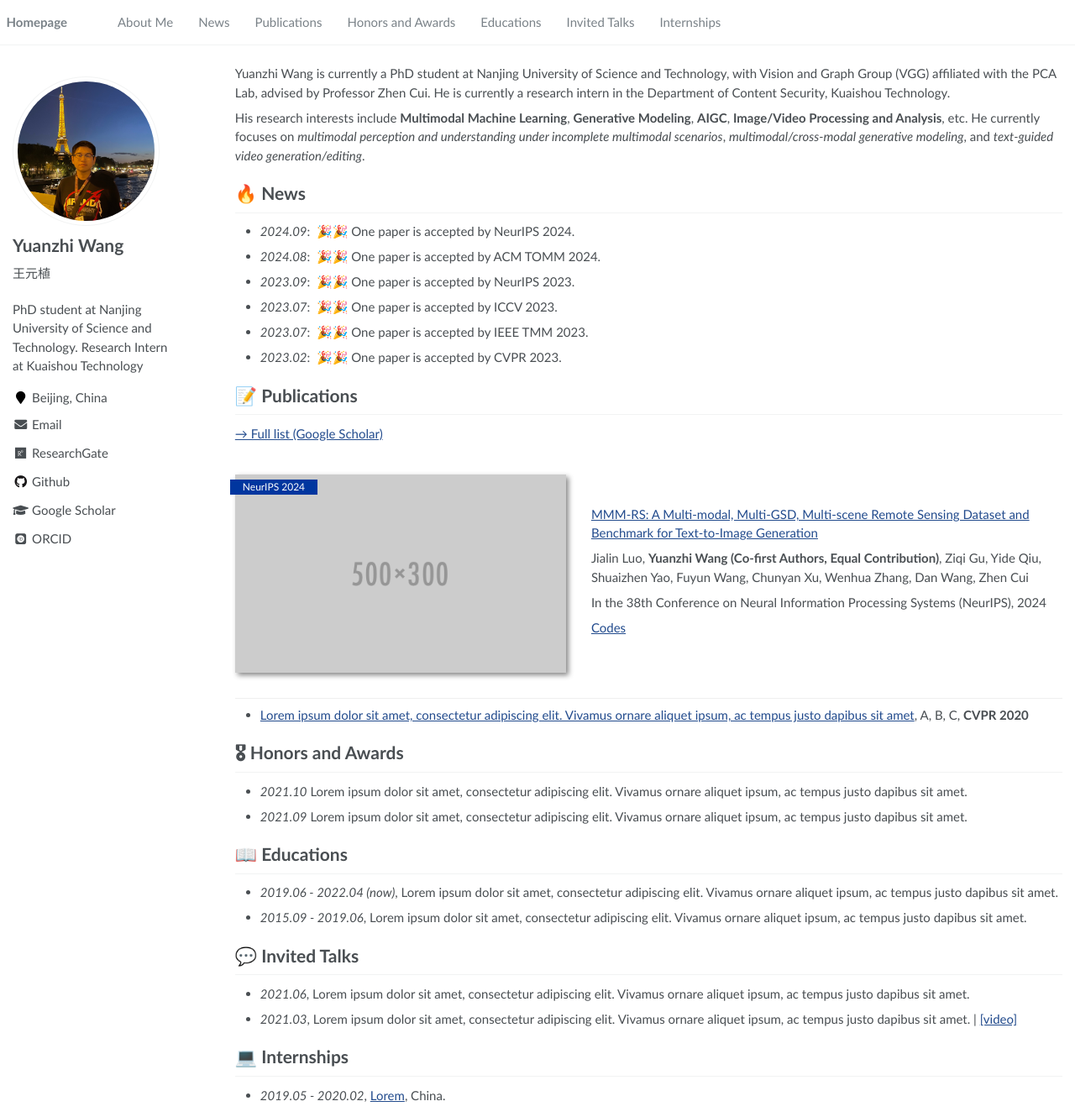
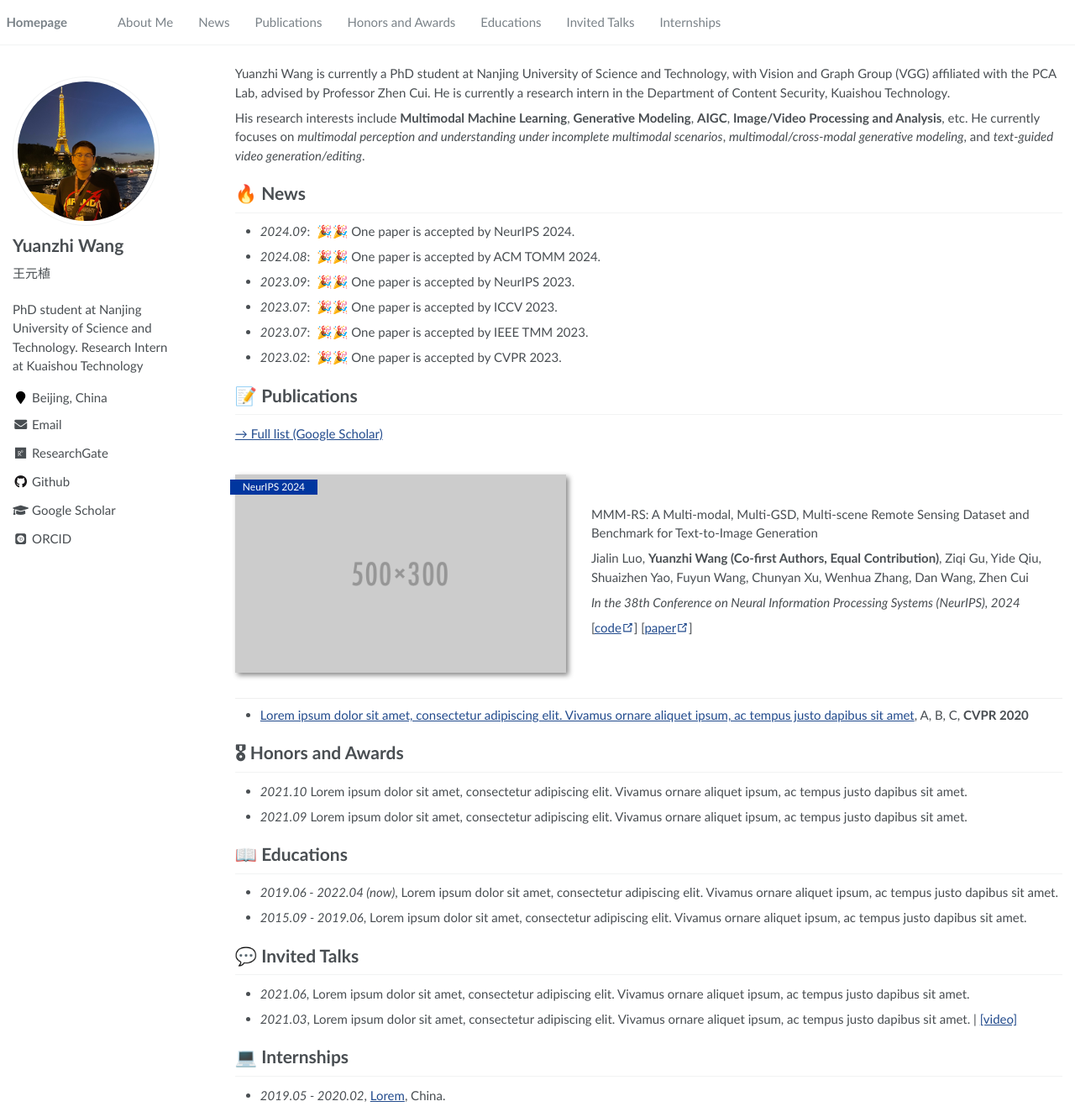
Before and after one commit to mdswyz/mdswyz.github.io, a Jekyll site: the page built from _pages/about.md, in a window 1280 px wide and 1330 px high. Shown: the whole window at 84% size. Built offline with Jekyll 4.4.1, drawn with Linux system fonts in a browser that asks for light colours; some web fonts are replaced.

Commit message:
Update about.md

```diff
--- a/_pages/about.md
+++ b/_pages/about.md
@@ -36,13 +36,14 @@ He currently focuses on *multimodal perception and understanding under incomplet
 <div class='paper-box'><div class='paper-box-image'><div><div class="badge">NeurIPS 2024</div><img src='images/500x300.png' alt="sym" width="100%"></div></div>
 <div class='paper-box-text' markdown="1">
 
-[MMM-RS: A Multi-modal, Multi-GSD, Multi-scene Remote Sensing Dataset and Benchmark for Text-to-Image Generation]([https://openaccess.thecvf.com/content_cvpr_2016/papers/He_Deep_Residual_Learning_CVPR_2016_paper.pdf](https://arxiv.org/abs/2410.22362))
+MMM-RS: A Multi-modal, Multi-GSD, Multi-scene Remote Sensing Dataset and Benchmark for Text-to-Image Generation
 
 Jialin Luo, **Yuanzhi Wang (Co-first Authors, Equal Contribution)**, Ziqi Gu, Yide Qiu, Shuaizhen Yao, Fuyun Wang, Chunyan Xu, Wenhua Zhang, Dan Wang, Zhen Cui
 
-In the 38th Conference on Neural Information Processing Systems (NeurIPS), 2024
+*In the 38th Conference on Neural Information Processing Systems (NeurIPS), 2024*
 
-[Codes](https://github.com/ljl5261/MMM-RS)
+[<a href="https://github.com/ljl5261/MMM-RS" target="_blank" rel="noopener noreferrer">code<svg xmlns="http://www.w3.org/2000/svg" aria-hidden="true" x="0px" y="0px" viewBox="0 0 100 100" width="15" height="15" class="icon outbound"><path fill="currentColor" d="M18.8,85.1h56l0,0c2.2,0,4-1.8,4-4v-32h-8v28h-48v-48h28v-8h-32l0,0c-2.2,0-4,1.8-4,4v56C14.8,83.3,16.6,85.1,18.8,85.1z"></path> <polygon fill="currentColor" points="45.7,48.7 51.3,54.3 77.2,28.5 77.2,37.2 85.2,37.2 85.2,14.9 62.8,14.9 62.8,22.9 71.5,22.9"></polygon></svg></a>]
+[<a href="https://arxiv.org/abs/2410.22362" target="_blank" rel="noopener noreferrer">paper<svg xmlns="http://www.w3.org/2000/svg" aria-hidden="true" x="0px" y="0px" viewBox="0 0 100 100" width="15" height="15" class="icon outbound"><path fill="currentColor" d="M18.8,85.1h56l0,0c2.2,0,4-1.8,4-4v-32h-8v28h-48v-48h28v-8h-32l0,0c-2.2,0-4,1.8-4,4v56C14.8,83.3,16.6,85.1,18.8,85.1z"></path> <polygon fill="currentColor" points="45.7,48.7 51.3,54.3 77.2,28.5 77.2,37.2 85.2,37.2 85.2,14.9 62.8,14.9 62.8,22.9 71.5,22.9"></polygon></svg></a>]
 </div>
 </div>
 
```
